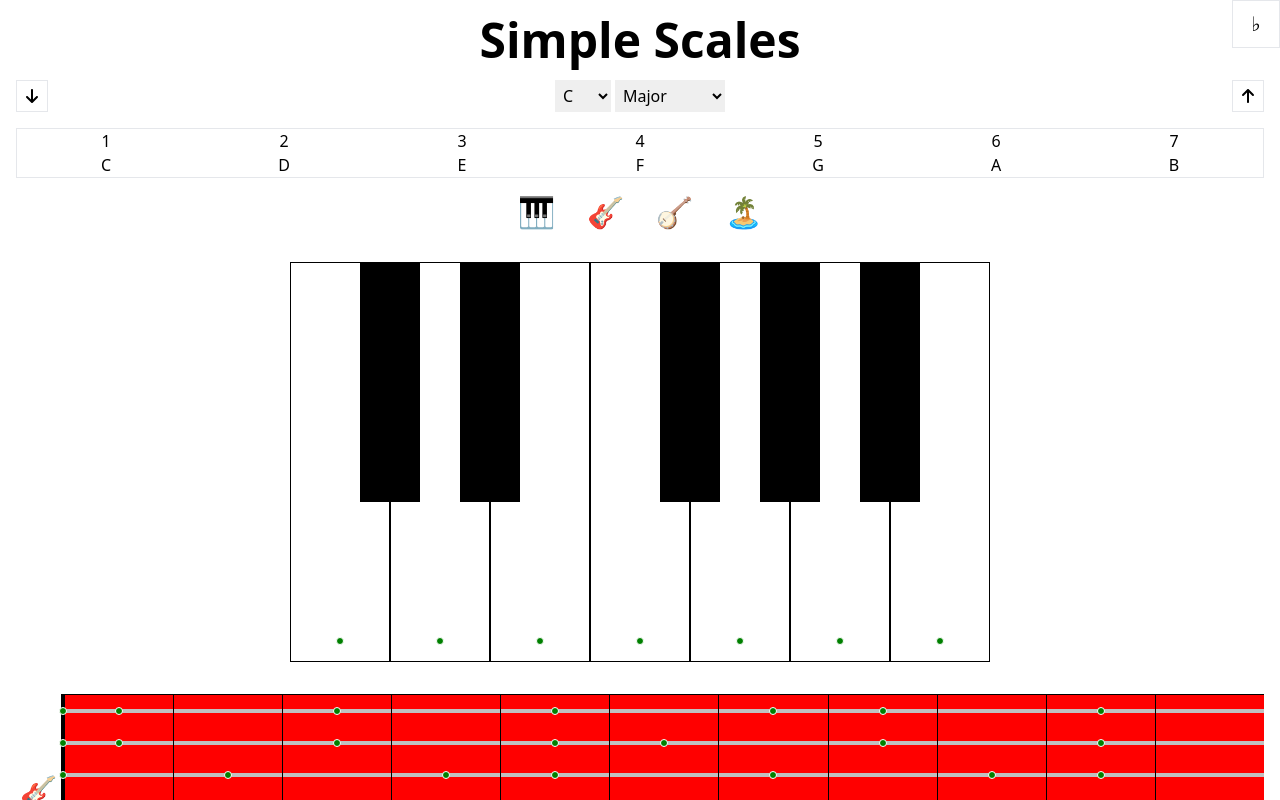
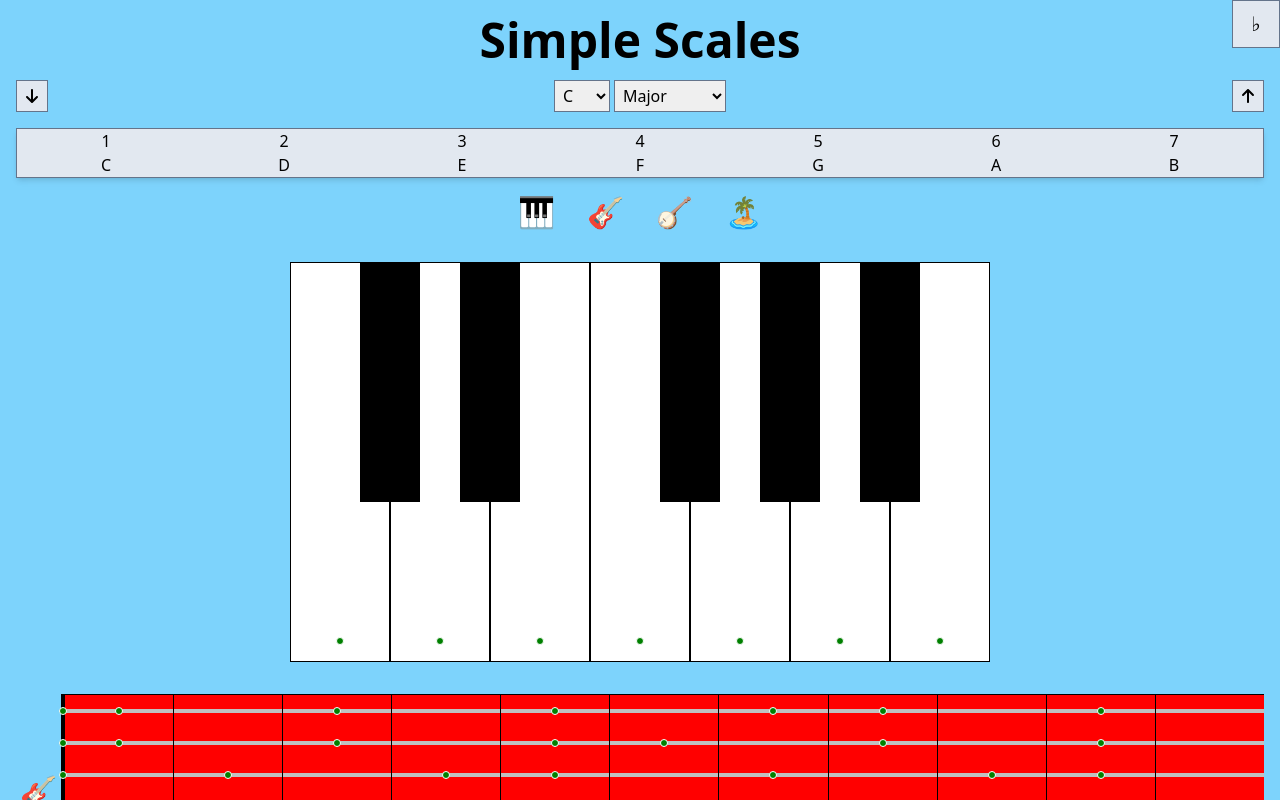
Before and after one commit to kylemichaelsullivan/simple-scales, a React (Vite) app: page / in a window 1280 px wide. Shown: the top 800 px of the page. Built offline with nearby package versions, Linux system fonts and the light colour scheme.

Commit message:
ADD: Make Colorful

```diff
--- a/src/App.tsx
+++ b/src/App.tsx
@@ -6,7 +6,7 @@ import Displays from './components/displays/Displays';
 
 function App() {
   return (
-    <div className='App relative flex flex-col gap-4 p-4'>
+    <div className='App relative flex flex-col gap-4 bg-sky-300 p-4'>
       <UsingFlats />
       <Title title='Simple Scales' />
       <Scales />
--- a/src/components/Notes.tsx
+++ b/src/components/Notes.tsx
@@ -1,5 +1,3 @@
-// import { useEffect } from 'react';
-
 import { useEffect, useState } from 'react';
 
 import { useIndex } from '../context';
@@ -8,13 +6,7 @@ import type { Scale_NoteCount } from '../types';
 
 import { Intervals } from '../lookups/Notes';
 
-// import { Flats, Sharps, Intervals } from '../lookups/Notes';
-
-// import type { Scale_Tonics, Scale_Variants, Scale_Intervals } from '../types';
-// import type { Scale_Variants } from '../types';
-
 function Notes() {
-  // const { tonic, variant, noteCount = 8, makeScale } = useIndex();
   const { variant, notes, getNote } = useIndex();
 
   const [noteCount, setNoteCount] = useState<Scale_NoteCount>(
@@ -26,7 +18,7 @@ function Notes() {
   }, [variant]);
 
   return (
-    <div className='Notes border text-center'>
+    <div className='Notes bg-slate-200 border border-slate-500 shadow-md text-center'>
       <div className={`grid grid-cols-${noteCount}`}>
         {Array.from({ length: noteCount }, (_, index) => (
           <div key={index + 1}>{index + 1}</div>
--- a/src/components/TransposeDown.tsx
+++ b/src/components/TransposeDown.tsx
@@ -14,7 +14,7 @@ function TransposeDown() {
   return (
     <button
       type='button'
-      className='TransposeDown border w-8 h-8 hover:ring-1'
+      className='TransposeDown bg-slate-200 border border-slate-500 w-8 h-8 hover:ring-1'
       title='Down a Fifth'
       onClick={transposeDown}
     >
--- a/src/components/TransposeUp.tsx
+++ b/src/components/TransposeUp.tsx
@@ -14,7 +14,7 @@ function TransposeUp() {
   return (
     <button
       type='button'
-      className='TransposeUp border w-8 h-8 hover:ring-1'
+      className='TransposeUp bg-slate-200 border border-slate-500 w-8 h-8 hover:ring-1'
       title='Up a Fifth'
       onClick={transposeUp}
     >
--- a/src/components/UsingFlats.tsx
+++ b/src/components/UsingFlats.tsx
@@ -6,7 +6,7 @@ function UsingFlats() {
   return (
     <button
       type='button'
-      className='UsingFlats absolute border text-xl w-12 h-12 top-0 right-0 hover:ring-1'
+      className='UsingFlats absolute bg-slate-200 border border-slate-500 text-xl w-12 h-12 top-0 right-0 hover:ring-1'
       title={usingFlats ? 'Switch to Sharps' : 'Switch to Flats'}
       onClick={toggleUsingFlats}
     >
--- a/src/components/scales/Tonic.tsx
+++ b/src/components/scales/Tonic.tsx
@@ -5,7 +5,7 @@ function Tonic() {
 
   return (
     <select
-      className='Tonic min-w-14 px-1 hover:ring-1'
+      className='Tonic border border-slate-500 min-w-14 px-1 hover:ring-1'
       value={tonic}
       onChange={(e) => handleTonicChange(+e.target.value)}
     >
--- a/src/components/scales/Variant.tsx
+++ b/src/components/scales/Variant.tsx
@@ -19,7 +19,7 @@ function Variant() {
 
   return (
     <select
-      className='Variant min-w-16 px-1 hover:ring-1'
+      className='Variant border border-slate-500 min-w-16 px-1 hover:ring-1'
       value={variant}
       onChange={(e) => handleVariantChange(e.target.value as Scale_Variants)}
     >
--- a/src/index.css
+++ b/src/index.css
@@ -27,19 +27,31 @@ select {
 }
 
 .String::after,
+.DroneString::before,
 .DroneString::after {
   position: absolute;
   content: '';
+  top: 50%;
+  transform: translateY(-50%);
+}
+
+.String::after,
+.DroneString::after {
   background-color: silver;
   width: 100%;
   height: 0.25rem;
-  top: 50%;
-  transform: translateY(-50%);
   z-index: 2;
 }
 
 .DroneString {
   width: calc((600% / 11) + 3px);
+}
+
+.DroneString::before {
+  background: rgb(125 211 252 / var(--tw-bg-opacity, 1));
+  width: calc((900% / 11) + 6px);
+  height: 2rem;
+  left: calc((-900% / 11) - 6px);
 }
 
 .Nut,
@@ -51,6 +63,10 @@ select {
 
 .Fret:last-child {
   border-right: 0;
+}
+
+.Banjo {
+  --fretboard-color: #ffffff;
 }
 
 .Banjo .String .Nut {
```
